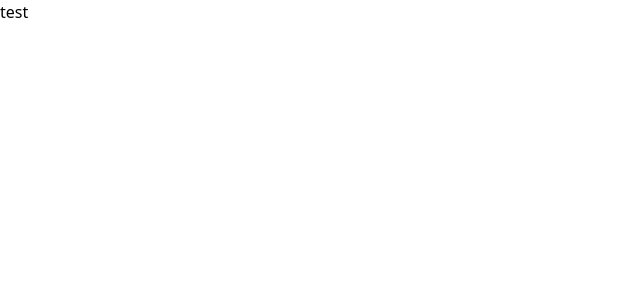
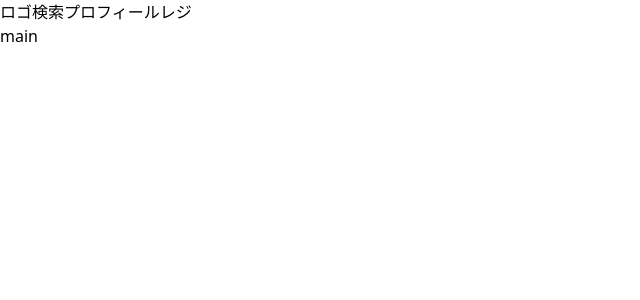
Before and after one commit to Kim-DongGyeom/frontPractice, a Next.js app: page / in a window 1280 px wide. Shown: the top 300 px of the page, without its empty margins (0-640 px from the left). Built offline with nearby package versions, Linux system fonts and the light colour scheme.

Commit message:
20260611 - headerのnavバー作成中

```diff
--- a/src/app/layout.tsx
+++ b/src/app/layout.tsx
@@ -1,10 +1,10 @@
 import type { Metadata } from 'next';
-import { Geist, Geist_Mono } from 'next/font/google';
 import './globals.css';
+import Nav from '../components/header';
 
 export const metadata: Metadata = {
-  title: 'Create Front',
-  description: 'Generated by create next app',
+  title: 'うさぎモール',
+  description: 'フロントエンドの学習',
 };
 
 export default function RootLayout({
@@ -14,7 +14,10 @@ export default function RootLayout({
 }>) {
   return (
     <html lang='en' className={`h-full antialiased`}>
-      <body className='flex'>{children}</body>
+      <body>
+        <Nav />
+        {children}
+      </body>
     </html>
   );
 }
--- a/src/app/page.tsx
+++ b/src/app/page.tsx
@@ -1,9 +1,7 @@
-import Image from 'next/image';
-
 export default function Home() {
   return (
     <div>
-      <div>test</div>
+      <div>main</div>
     </div>
   );
 }
--- /dev/null
+++ b/src/components/header/NavEvent.tsx
@@ -0,0 +1,7 @@
+export default function NavEvent() {
+  return (
+    <div>
+      <div></div>
+    </div>
+  );
+}
--- /dev/null
+++ b/src/components/header/NavMain.tsx
@@ -0,0 +1,7 @@
+export default function NavMain() {
+  return (
+    <div>
+      <div></div>
+    </div>
+  );
+}
--- /dev/null
+++ b/src/components/header/index.tsx
@@ -0,0 +1,31 @@
+// data
+import NavData from '../../utils/dataMap/header/headerNavMap.json';
+
+// component
+import NavMain from './NavMain';
+import NavEvent from './NavEvent';
+export default function Nav() {
+  //   console.log(NavData.main);
+  console.log(NavData.event);
+  return (
+    <div className='flex'>
+      {/* appロゴ */}
+      <div>ロゴ</div>
+
+      {/* navメイン */}
+      <NavMain></NavMain>
+
+      {/* navイベント */}
+      <NavEvent></NavEvent>
+
+      {/* 検索バー */}
+      <div>検索</div>
+
+      {/* プロフィール */}
+      <div>プロフィール</div>
+
+      {/* レジ */}
+      <div>レジ</div>
+    </div>
+  );
+}
--- /dev/null
+++ b/src/utils/dataMap/header/headerNavMap.json
@@ -0,0 +1,38 @@
+{
+  "main": [
+    {
+      "label": "ファッション",
+      "href": "/fashion"
+    },
+    {
+      "label": "ビューティー",
+      "href": "/beauty"
+    },
+    {
+      "label": "アクセサリー",
+      "href": "/accessories"
+    },
+    {
+      "label": "バッグ",
+      "href": "/bags"
+    }
+  ],
+  "event": [
+    {
+      "label": "イベント",
+      "href": "/event"
+    },
+    {
+      "label": "特集",
+      "href": "/featured"
+    },
+    {
+      "label": "ランキング",
+      "href": "/ranking"
+    },
+    {
+      "label": "新着",
+      "href": "/new"
+    }
+  ]
+}
```
Also changed, not shown: 1 other file (tests, documents, lock files or other folders).
